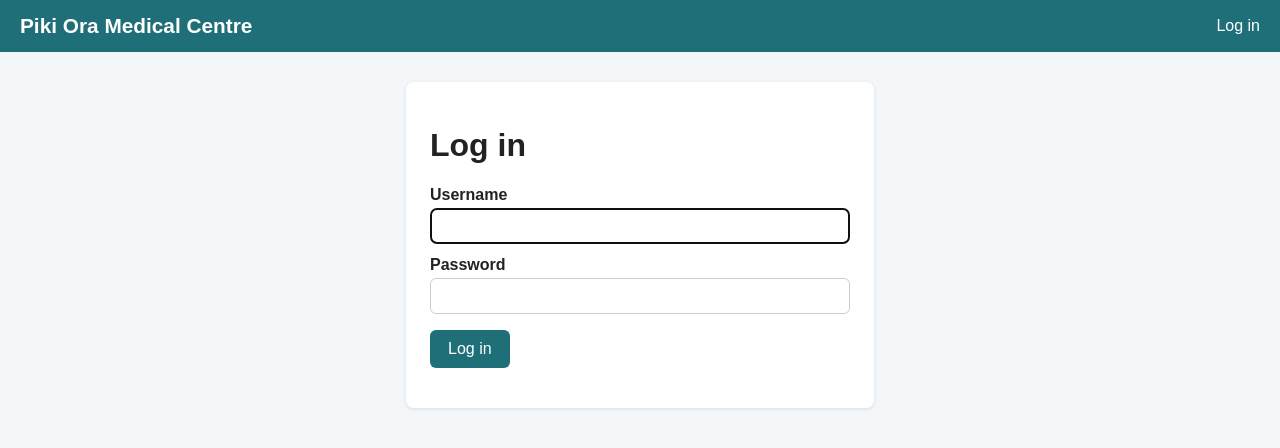
After one commit to Sands02/piki-ora-clinic, a Django app: page /accounts/login/ in a window 1280 px wide. The commit adds this page. Shown: the top 448 px of the page. Run offline with Django 5.2, Linux system fonts and the light colour scheme.

Commit message:
Add base template, login and logout pages

```diff
--- /dev/null
+++ b/clinic/templates/clinic/base.html
@@ -0,0 +1,48 @@
+<!DOCTYPE html>
+<html lang="en">
+<head>
+    <meta charset="UTF-8">
+    <meta name="viewport" content="width=device-width, initial-scale=1">
+    <title>{% block title %}Piki Ora Medical Centre{% endblock %}</title>
+    <style>
+        body { margin: 0; font-family: Arial, Helvetica, sans-serif; background: #f4f7f9; color: #222; }
+        header { background: #1f6f78; color: #fff; padding: 14px 20px; display: flex; flex-wrap: wrap; justify-content: space-between; align-items: center; gap: 10px; }
+        header a { color: #fff; text-decoration: none; }
+        .brand { font-size: 1.3rem; font-weight: bold; }
+        nav { display: flex; align-items: center; gap: 14px; flex-wrap: wrap; }
+        nav form { margin: 0; }
+        main { max-width: 900px; margin: 30px auto; padding: 0 16px; }
+        .card { background: #fff; border-radius: 8px; padding: 24px; box-shadow: 0 1px 4px rgba(0,0,0,0.1); }
+        .btn { background: #1f6f78; color: #fff; border: none; padding: 10px 18px; border-radius: 6px; cursor: pointer; font-size: 1rem; text-decoration: none; display: inline-block; }
+        .btn-light { background: #fff; color: #1f6f78; }
+        .message { padding: 12px 16px; border-radius: 6px; margin-bottom: 16px; background: #e0f2f1; }
+        .message.error { background: #fdecea; }
+        label { display: block; margin-top: 12px; font-weight: bold; }
+        input, select, textarea { width: 100%; padding: 8px; margin-top: 4px; box-sizing: border-box; border: 1px solid #ccc; border-radius: 6px; font-size: 1rem; }
+    </style>
+</head>
+<body>
+    <header>
+        <a class="brand" href="{% url 'home' %}">Piki Ora Medical Centre</a>
+        <nav>
+            {% if user.is_authenticated %}
+                <span>Hello, {{ user.username }}</span>
+                <form method="post" action="{% url 'logout' %}">
+                    {% csrf_token %}
+                    <button type="submit" class="btn btn-light">Log out</button>
+                </form>
+            {% else %}
+                <a href="{% url 'login' %}">Log in</a>
+            {% endif %}
+        </nav>
+    </header>
+
+    <main>
+        {% for message in messages %}
+            <div class="message {{ message.tags }}">{{ message }}</div>
+        {% endfor %}
+
+        {% block content %}{% endblock %}
+    </main>
+</body>
+</html>
--- /dev/null
+++ b/clinic/templates/registration/login.html
@@ -0,0 +1,26 @@
+{% extends "clinic/base.html" %}
+
+{% block title %}Log in | Piki Ora Medical Centre{% endblock %}
+
+{% block content %}
+<div class="card" style="max-width: 420px; margin: 0 auto;">
+    <h1>Log in</h1>
+
+    {% if form.errors %}
+        <div class="message error">Your username or password was incorrect. Please try again.</div>
+    {% endif %}
+
+    <form method="post">
+        {% csrf_token %}
+
+        <label for="id_username">Username</label>
+        {{ form.username }}
+
+        <label for="id_password">Password</label>
+        {{ form.password }}
+
+        <input type="hidden" name="next" value="{{ next }}">
+        <p><button type="submit" class="btn">Log in</button></p>
+    </form>
+</div>
+{% endblock %}
--- a/config/urls.py
+++ b/config/urls.py
@@ -1,5 +1,6 @@
 from django.urls import include, path
 
 urlpatterns = [
+    path('accounts/', include('django.contrib.auth.urls')),
     path('', include('clinic.urls')),
 ]
```
Also changed, not shown: clinic/templates/clinic/home.html (+7 -10 lines), config/settings.py (+6 -1 lines).
